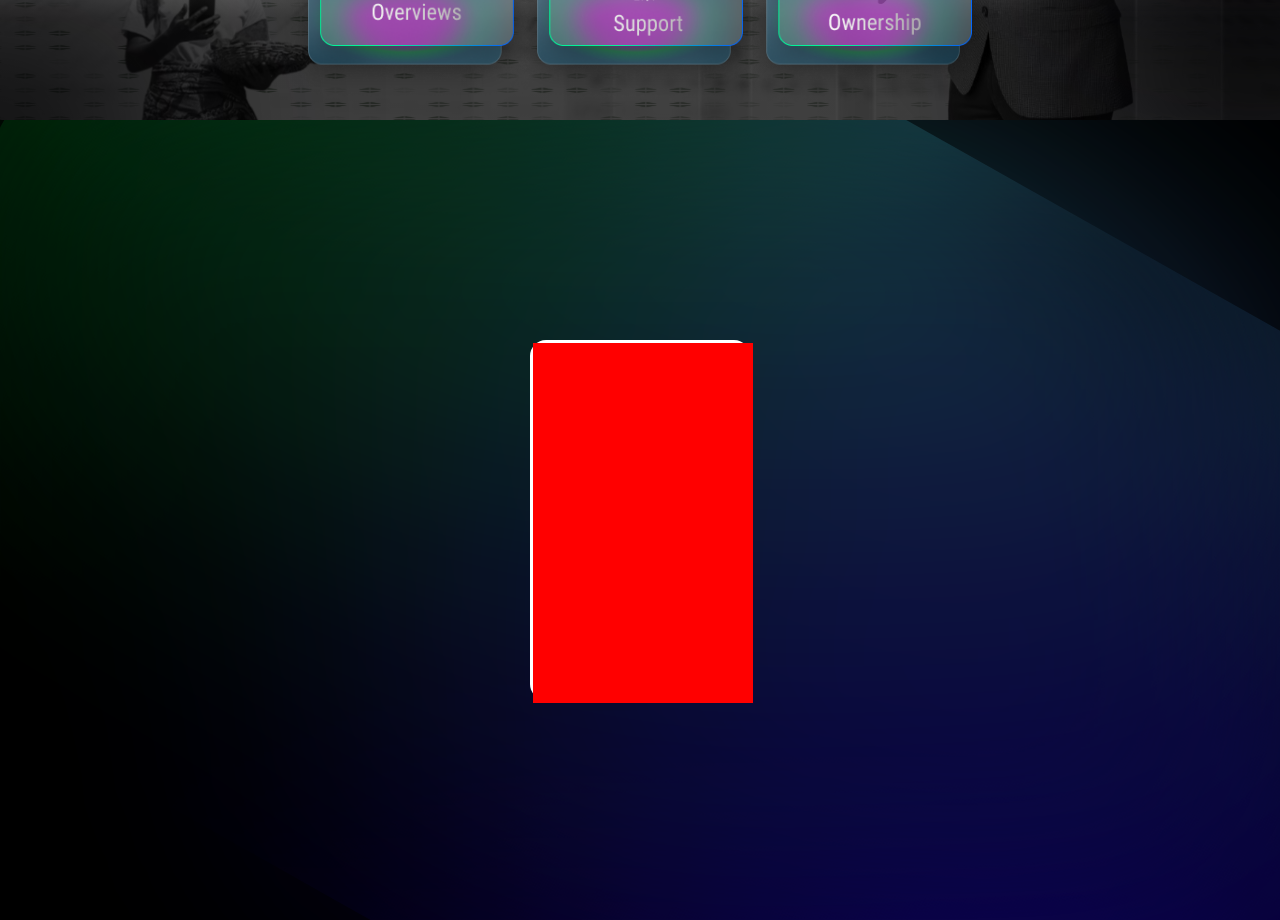
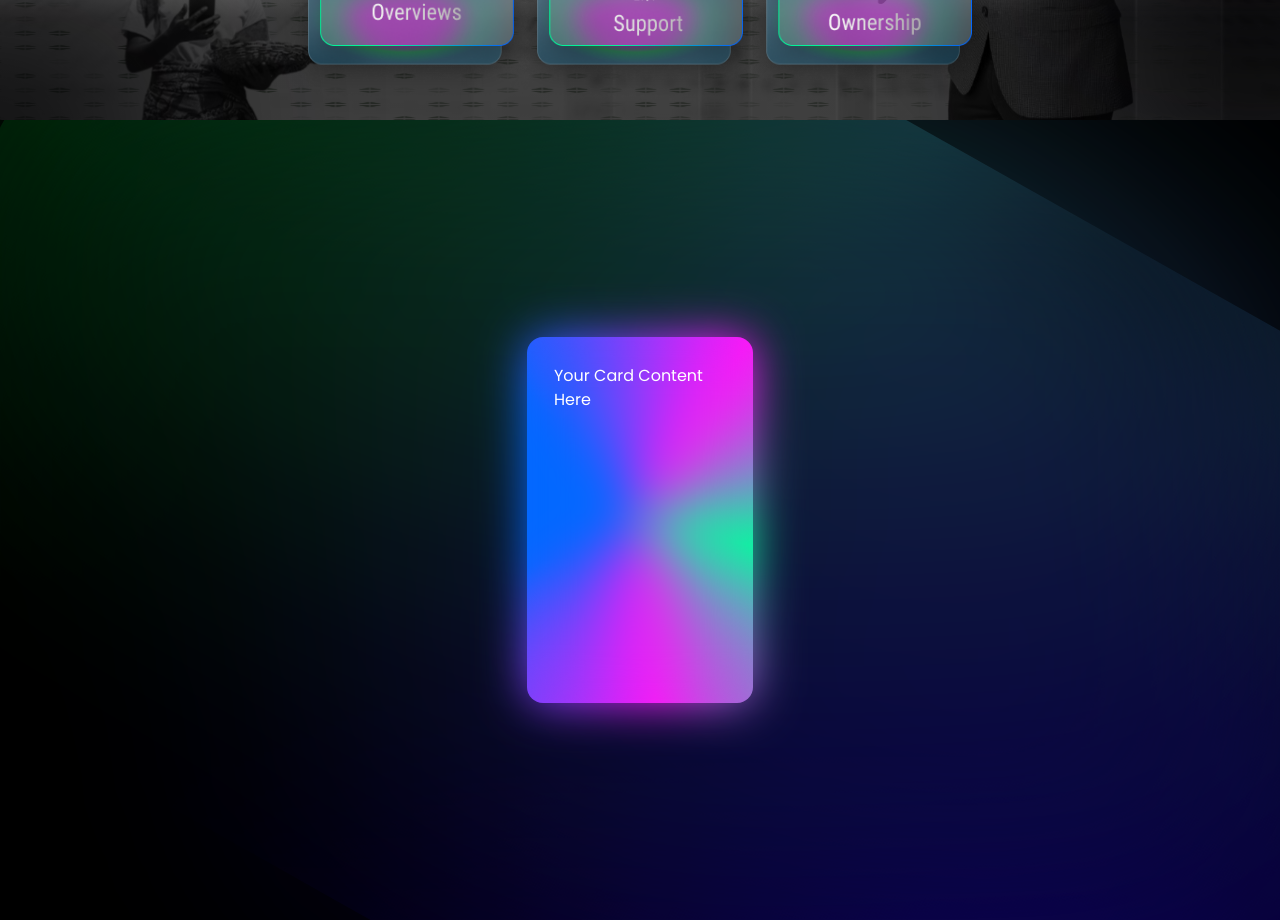
Before and after one commit to Siya-gift/SchemeManager, a React (Vite) app: page / in a window 1280 px wide. Shown: the part 680-1600 px from the top of the page. Built offline with nearby package versions, Linux system fonts and the light colour scheme.

Commit message:
Enhance Tcard component with gradient background and glowing effect; update HomePage layout for improved visual appeal

```diff
--- a/src/App.css
+++ b/src/App.css
@@ -151,21 +151,46 @@ body {
   opacity: 80%;
 }
 
-.Tcard{
-  position: relative;
-  background-color: white;
-  z-index: 1;
+@property --cardTrotate {
+  syntax: "<angle>";
+  initial-value: 0deg;
+  inherits: false;
 }
 
+:root {
+  --cardTrotate: 0deg;
+  --clr1: #00FF9D;
+  --clr2: #fb18f7;
+  --clr3: #0368FF;
+}
 
-.Tcardspan {
+.Tcard {
+  position: relative;
+  background: linear-gradient(145deg, #0f0f0f, #1a1a1a);
+  /* Creates a stacking context so pseudo-elements stay contained */
+  isolation: isolate;
+}
+
+.Tcard::after,
+.Tcard::before {
+  content: "";
   position: absolute;
-  top: 50%;
-  left: 50%;
-  transform: translate(-50%, -50%);
-  width: 100%;
-  height: 100%;
-  background: red;
-  z-index: -1;
-  margin: 3px;
+  inset: -3px; /* Makes the border glow slightly larger than the card */
+  z-index: -6;
+  background: conic-gradient(from var(--cardTrotate), var(--clr1), var(--clr2), var(--clr3), var(--clr3), var(--clr2), var(--clr1));
+  border-radius: inherit;
+  animation: rotateCards 20s linear infinite;
 }
+
+.Tcard::after {
+  filter: blur(1.5rem); /* Reduced slightly so it doesn't wash out completely */
+}
+
+@keyframes rotateCards {
+  0% {
+    --cardTrotate: 0deg;
+  }
+  100% {
+    --cardTrotate: 360deg;
+  }
+}
--- a/src/components/HomePage.jsx
+++ b/src/components/HomePage.jsx
@@ -127,13 +127,19 @@ function HomePage() {
           100% { transform: translate(0, 0) rotate(360deg); }
         }
       `}</style>
-        <div className="relative z-10 w-full h-full bg-black/10 backdrop-blur-[120px] flex flex-col justify-between">
-          <div className="h-full w-full testimonial_cards flex gap-10 items-center justify-center">
-            <div className="Tcard relative bg-white w-55 h-90 rounded-2xl z-100">
-              <span className="Tcardspan"></span>
-            </div>
-          </div>
-        </div>
+        <div className="relative w-full h-full bg-black/10 backdrop-blur-[120px] flex flex-col justify-between">
+  <div className="h-full w-full testimonial_cards flex gap-10 items-center justify-center">
+
+    {/* Added an inner element or made the main card background semi-transparent / dark so the glow pops */}
+    <div className="Tcard relative w-55 h-90 rounded-2xl">
+      {/* Optional: Inner content container */}
+      <div className="relative z-10 w-full h-full p-6 text-white">
+        Your Card Content Here
+      </div>
+    </div>
+
+  </div>
+</div>
       </div>
     </>
   );
```
